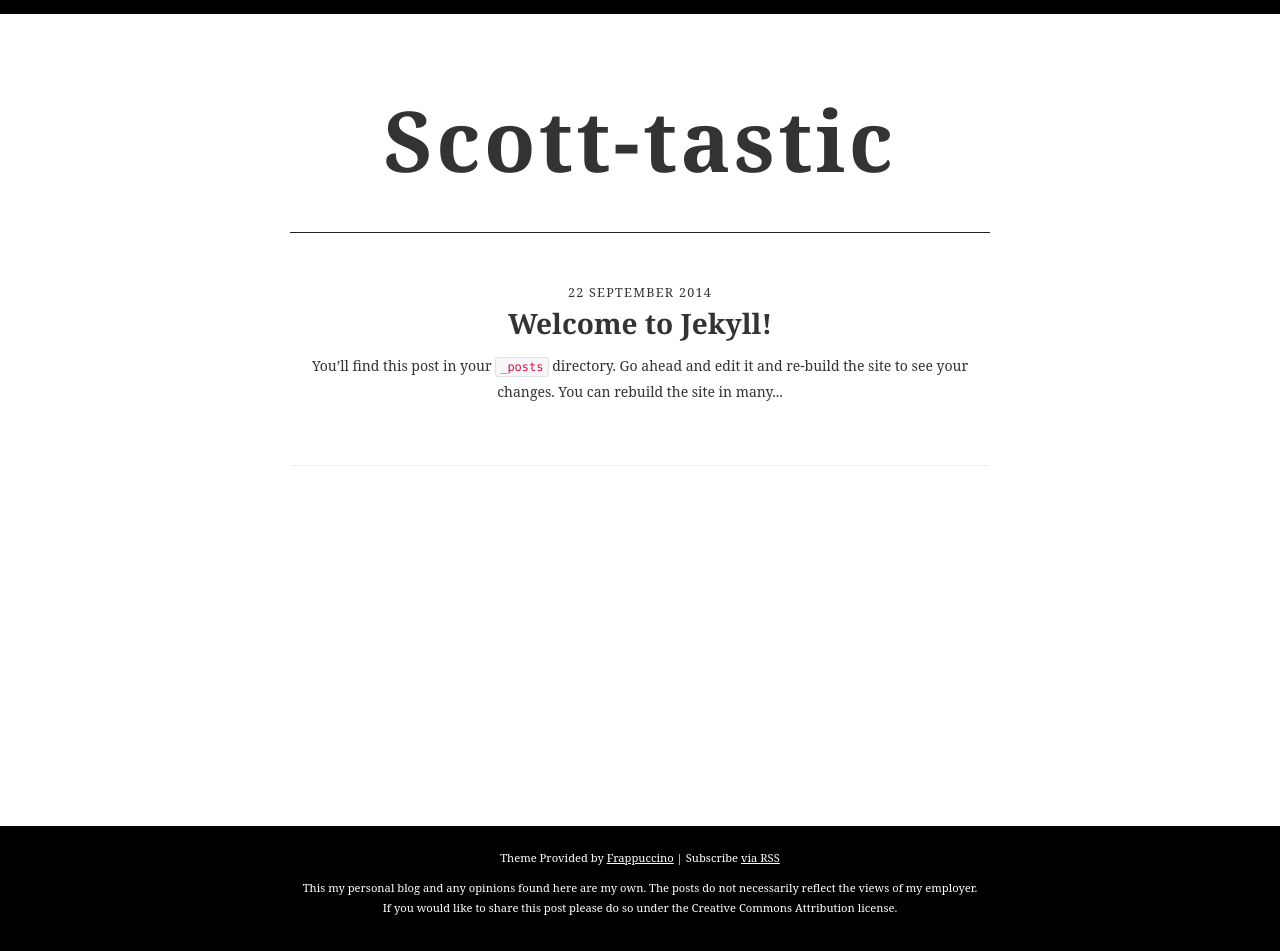
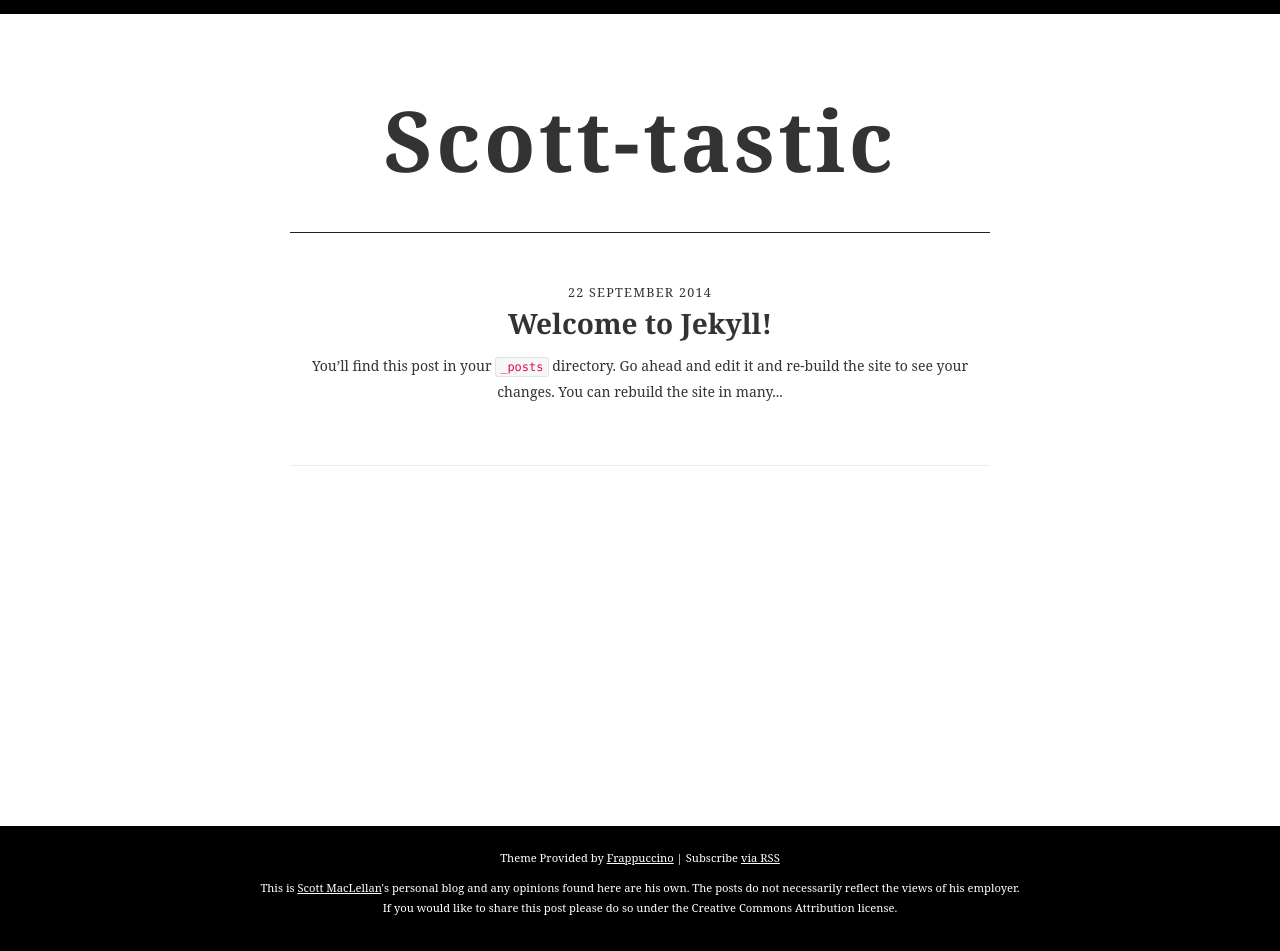
Before and after one commit to smaclell/smaclell.github.io, a Jekyll site: the page built from index.html, in a window 1280 px wide. Built offline with Jekyll 4.4.1, drawn with Linux system fonts in a browser that asks for light colours; some web fonts are replaced; the list of posts is cut into pages by our own code.

Commit message:
Linking to LinkedIn

```diff
--- a/_includes/footer.html
+++ b/_includes/footer.html
@@ -2,7 +2,7 @@
 
   <div class="container">
     <p>Theme Provided by <a href="http://richbray.me/frap/">Frappuccino</a> | <span class="rss-subscribe">Subscribe <a href="{{ "/feed.xml" | prepend: site.baseurl }}">via RSS</a></span><p>
-    <p>This my personal blog and any opinions found here are my own. The posts do not necessarily reflect the views of my employer. <br/> If you would like to share this post please do so under the Creative Commons Attribution license.</p>
+    <p>This is <a href="http://ca.linkedin.com/in/smaclell/">Scott MacLellan</a>'s personal blog and any opinions found here are his own. The posts do not necessarily reflect the views of his employer. <br/> If you would like to share this post please do so under the Creative Commons Attribution license.</p>
   </div>
 
   <script src="/js/jquery.min.js"></script>
```
